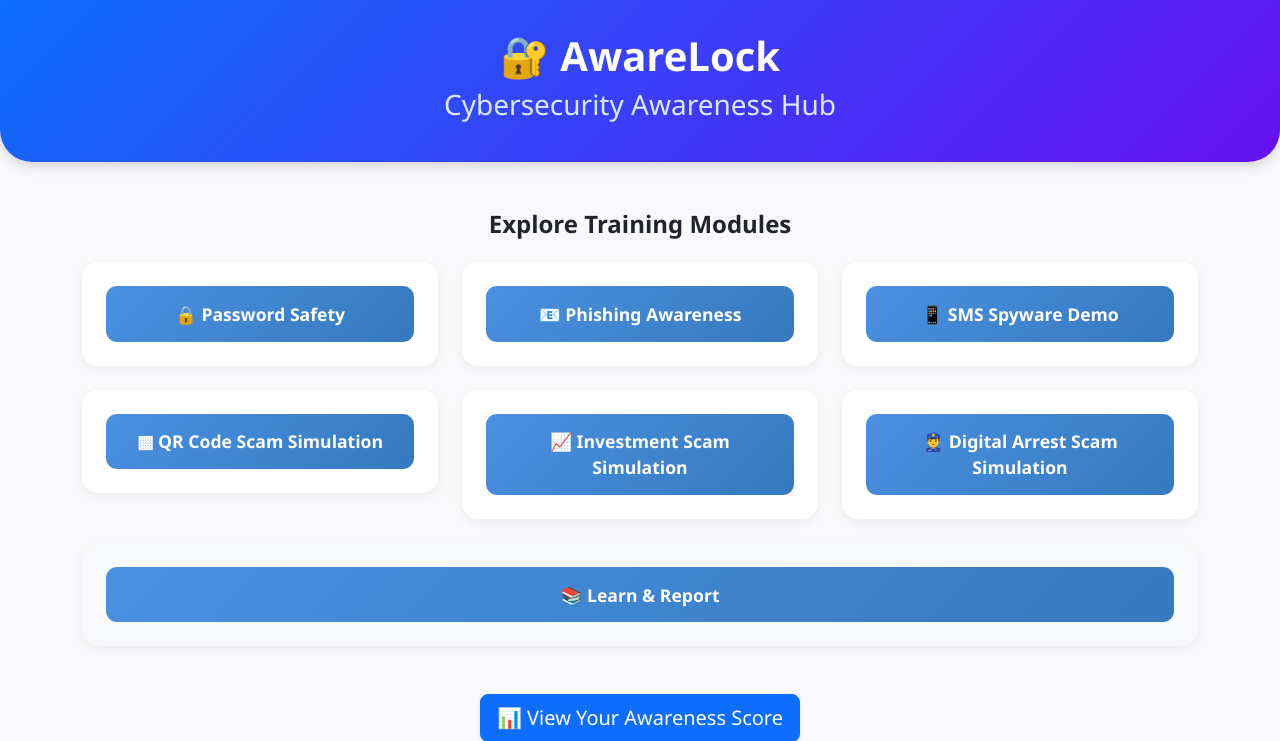
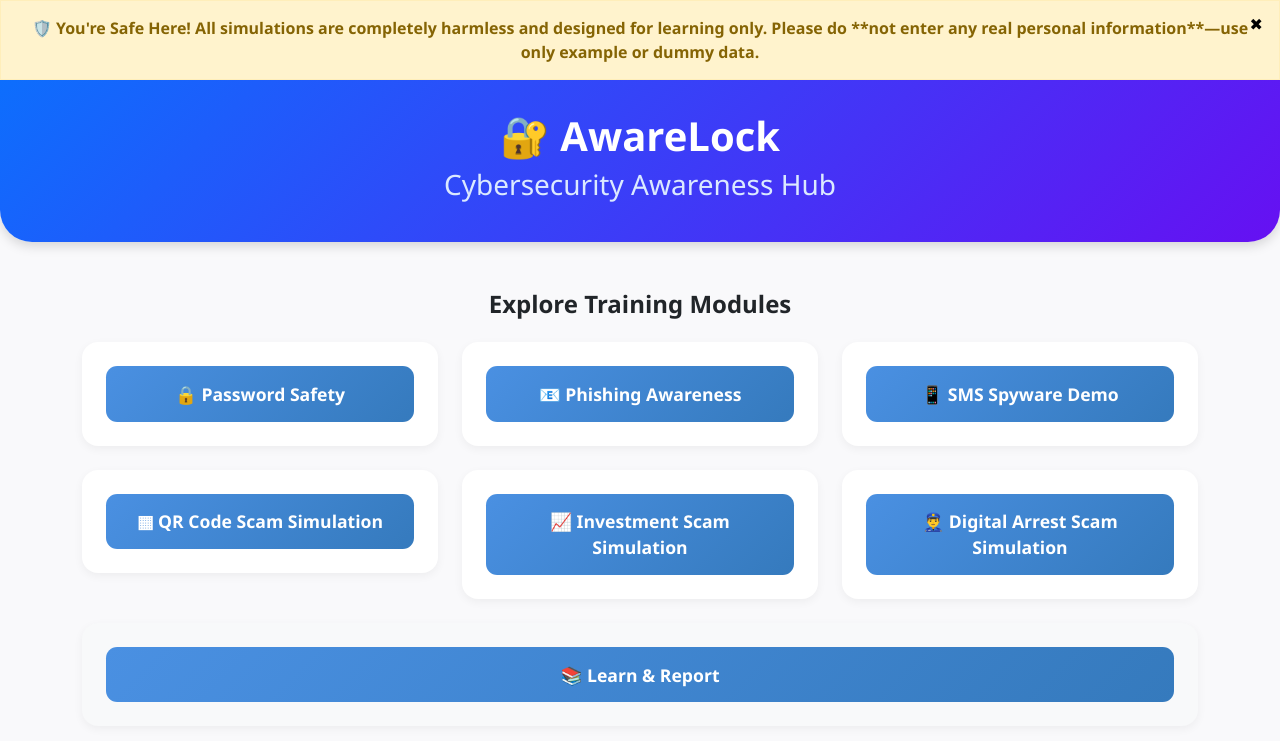
Before and after one commit to Sayan-8910/AwareLock, a Flask app: page / in a window 1280 px wide. Shown: the top 741 px of the page. Run offline with Flask 3, Linux system fonts and the light colour scheme.

Commit message:
Fix new things

```diff
--- a/templates/index.html
+++ b/templates/index.html
@@ -82,7 +82,15 @@
   </style>
 </head>
 <body>
-
+<div id="disclaimer-banner" style="background-color: #fff3cd; color: #856404; padding: 15px; text-align: center; font-weight: bold; border: 1px solid #ffeeba; position: relative;">
+    🛡️ <strong>You're Safe Here!</strong>
+      All simulations are completely harmless and designed for learning only.
+      Please do **not enter any real personal information**—use only example or dummy data.
+    <button onclick="document.getElementById('disclaimer-banner').style.display='none';"
+            style="position: absolute; right: 10px; top: 10px; background: transparent; border: none; font-size: 16px; cursor: pointer;">
+      ✖
+    </button>
+  </div>
 <!-- Header -->
 <header class="text-center">
   <h1>🔐 AwareLock</h1>
```
